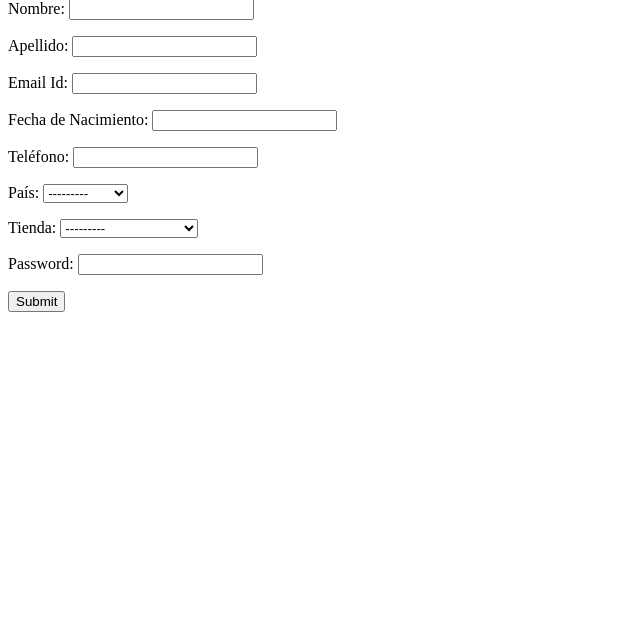
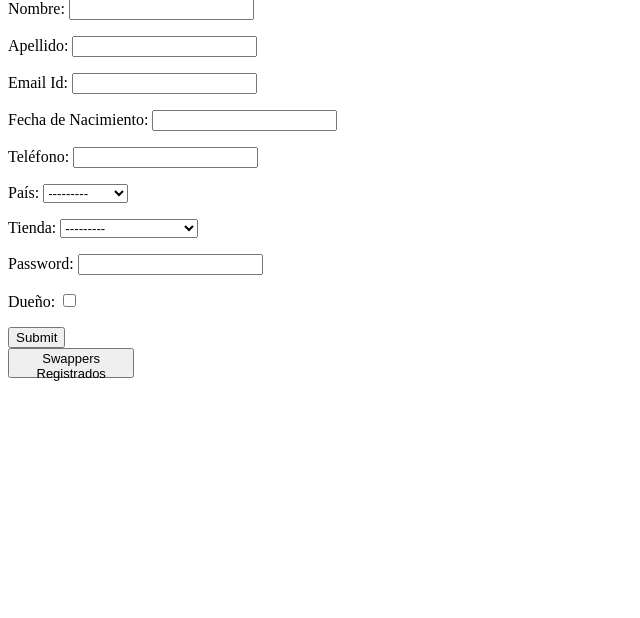
Before and after one commit to motatan79/ProjectDjangoFinal, a Django app: page /register in a window 1280 px wide. Shown: the part 105-723 px from the top of the page, without its empty margins (0-640 px from the left). Run offline with Django 5.2, Linux system fonts and the light colour scheme; data comes from the database, SQL or seed files in the repository; both versions use the stored data as it was after the commit.

Commit message:
Agregando Swapper

```diff
--- a/kiddo_app/forms.py
+++ b/kiddo_app/forms.py
@@ -17,6 +17,7 @@ class RegisterForm(ModelForm):
             "nacimiento": "Fecha de Nacimiento",
             "pais_origen_id": "País",
             "tienda_id": "Tienda",
+            "dueño_tienda": "Dueño",
 
 }
 
--- a/kiddo_app/models.py
+++ b/kiddo_app/models.py
@@ -48,6 +48,7 @@ class RegisteredUser(models.Model):
     pais_origen_id = models.ForeignKey(Pais, null = True, blank = True, on_delete = models.SET_NULL, verbose_name = 'País de origen')
     tienda_id = models.ForeignKey(Tienda, null = True, blank = True, on_delete = models.SET_NULL, verbose_name = 'Tiendas')
     password = models.CharField(max_length=30)
+    dueño_tienda =  models.BooleanField()
 
     def __str__(self) -> str:
         return f'{self.lastname}, {self.name}'
--- a/kiddo_app/templates/register.html
+++ b/kiddo_app/templates/register.html
@@ -8,5 +8,9 @@
         {{form.as_p}}
     <input type='submit' value='Submit'>
     </form>
+    <form method='get' action='registrados'>
+        <button type='submit' style='float: left;width: 10%; height: 30px; font-size : 13px'>Swappers Registrados</button>
+    </form>
     {% endblock %}
+
 </body>
--- a/kiddo_app/urls.py
+++ b/kiddo_app/urls.py
@@ -13,4 +13,5 @@ urlpatterns = [
     path('registrarpais', views.pais, name = 'registrarpais'),
     path('registrartienda', views.tienda, name = 'registrartienda'),
     path('registrarevento', views.evento, name = 'registrarevento'),
+    path('registrados', views.registrados, name = 'registrados'),
 ]
--- a/kiddo_app/views.py
+++ b/kiddo_app/views.py
@@ -121,3 +121,8 @@ def evento(request):
         form = EventoForm()
         user_info = {'form': form}
         return render(request, "registerevento.html", user_info)
+
+
+def registrados(request):
+    clientes = RegisteredUser.objects.all()
+    return render(request, "registrados.html", {"clientes": clientes})
```
Also changed, not shown: kiddo_app/templates/registrados.html (added, +13 -0 lines), db.sqlite3, kiddo_app/migrations/0005_registereduser_dueño_tienda_and_more.py (added).
